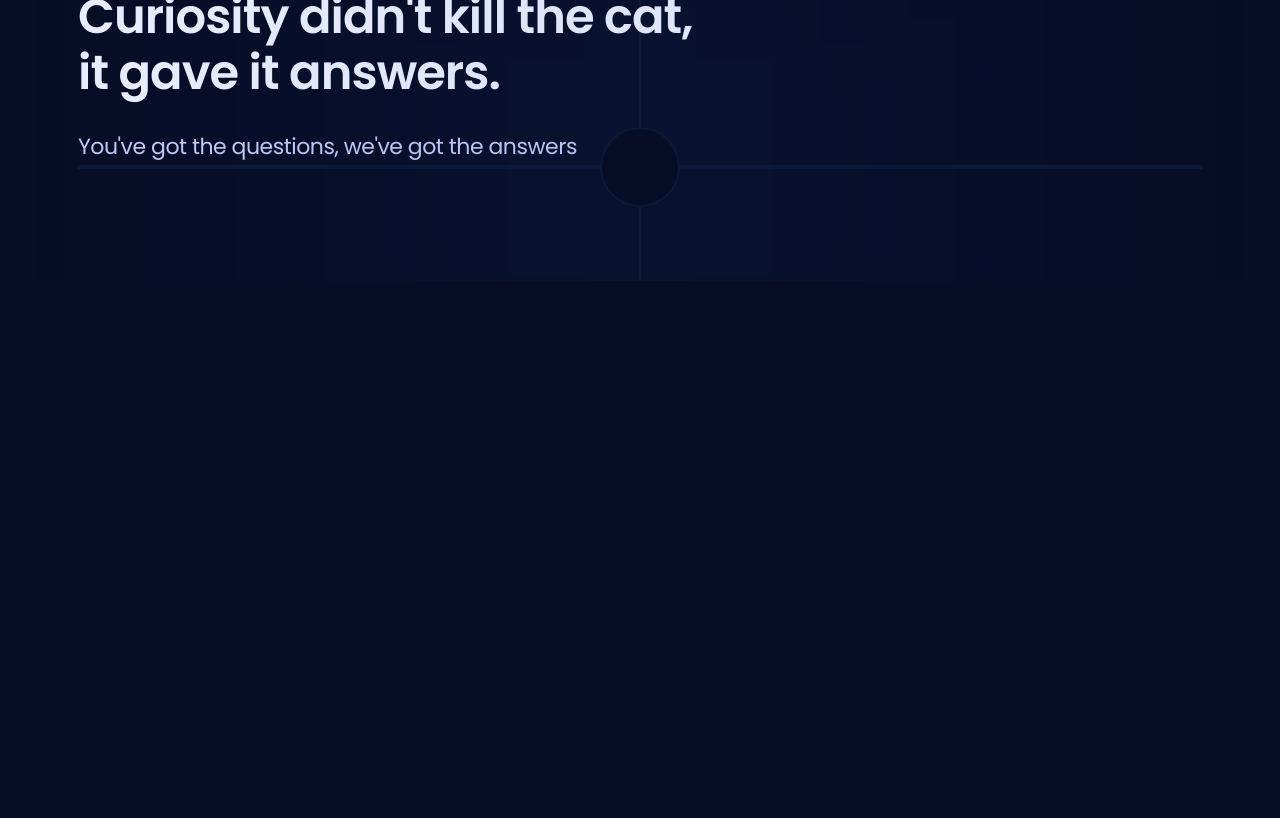
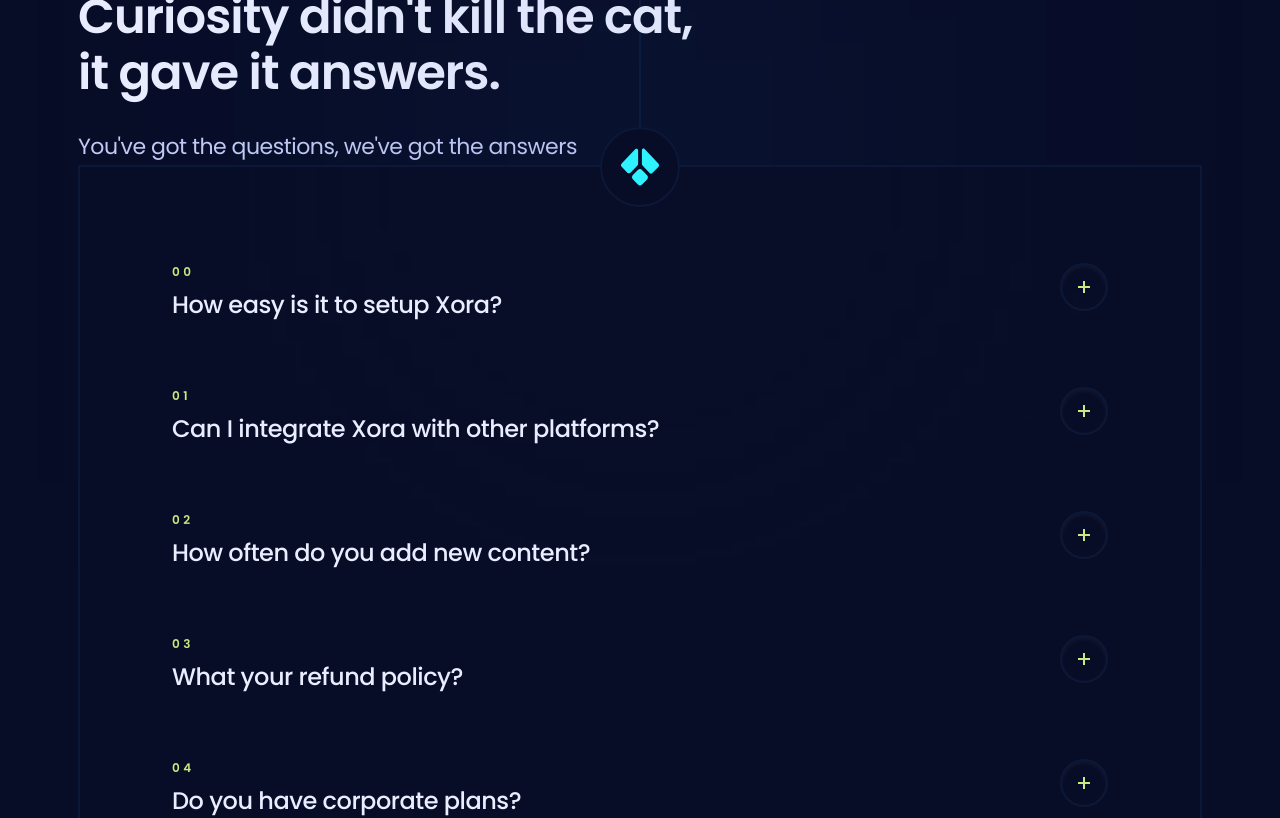
Before and after one commit to brunoamanzechinaenyeze/XORA, a React (Vite) app: page / in a window 1280 px wide. Shown: the part 3180-3998 px from the top of the page. Before the commit the page ends 3461 px from the top, so only its background shows below. Built offline with nearby package versions, Linux system fonts and the light colour scheme.

Commit message:
Added functionality to the view and close div in the faq section

```diff
--- /dev/null
+++ b/src/components/FaqItem.jsx
@@ -0,0 +1,41 @@
+import clsx from "clsx";
+import React, { useState } from "react";
+
+const FaqItem = ({ item, index }) => {
+  const [activeId, setActiveId] = useState(null);
+  const active = activeId === item.id;
+  return (
+    <div className="relative z-2 mb-16">
+      <div
+        className="group relative flex cursor-pointer justify-between gap-10 px-7"
+        onClick={() => {
+          setActiveId(active ? null : item.id);
+        }}
+      >
+        <div className="flex-1">
+          <div className="small-compact mb-1.5 text-p3 max-lg:hidden">
+            {index < 10 ? "0" : ""} {index}
+          </div>
+          <div
+            className={clsx(
+              "h6 text-p4 transition-colors duration-500 max-md:flex max-md:min-h-20 max-md:items-center",
+              active && "max-lg:text-p1"
+            )}
+          >
+            {item.question}
+          </div>
+        </div>
+        <div
+          className={clsx(
+            "faq-icon relative flex size-12 items-center justify-center rounded-full border-2 border-s2 shadow-400 transition-all duration-500 group-hover:border-s4",
+            active && "before:bg-p1 after:rotate-0 after:bg-p1"
+          )}
+        >
+          {/* <div className="g4 size-11/12 rounded-full shadow-300" /> */}
+        </div>
+      </div>
+    </div>
+  );
+};
+
+export default FaqItem;
--- a/src/sections/Faq.jsx
+++ b/src/sections/Faq.jsx
@@ -1,7 +1,12 @@
 import React from "react";
 import { Element } from "react-scroll";
+import { faq } from '../constants/index'
+import FaqItem from "../components/FaqItem";
 
 const Faq = () => {
+
+const halfLength = Math.floor(faq.length/2)
+
   return (
     <section>
       <Element name="faq" className="relative">
@@ -17,7 +22,18 @@
           <div className="faq-line_after w-0.5 h-full absolute left-[calc(50%-1px)] top-0 -z-1 bg-s2" />
           <div className="faq-glow_before relative z-2 border-2 border-s2 bg-s1">
             <div className="container flex gap-10 max-lg:block">
-              <div className="rounded-half absolute -top-10 left-[calc(50%-40px)] z-4 flex size-20 items-center justify-center border-2 border-s2 bg-s1"></div>
+              <div className="rounded-half absolute -top-10 left-[calc(50%-40px)] z-4 flex size-20 items-center justify-center border-2 border-s2 bg-s1">
+                <img
+                  src="/images/faq-logo.svg"
+                  alt="logo"
+                  className="size-1/2"
+                />
+              </div>
+              <div className="relative flex-1 pt-24">
+                {faq.slice(0, halfLength).map((item, index) => (
+                    <FaqItem key={item.id} item={item} index={index}/>
+                ))}
+              </div>
             </div>
           </div>
         </div>
```
